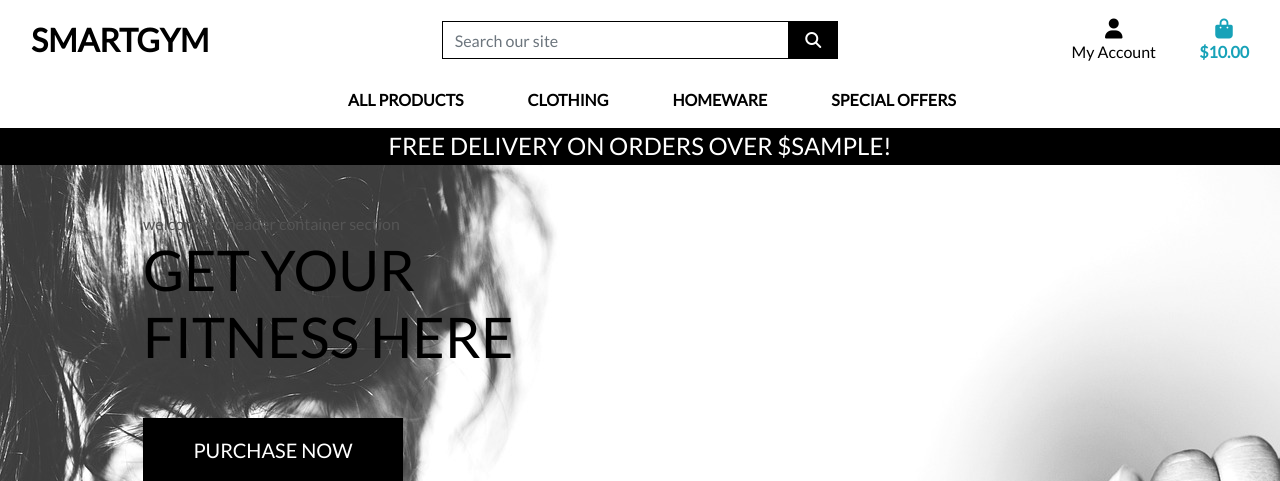
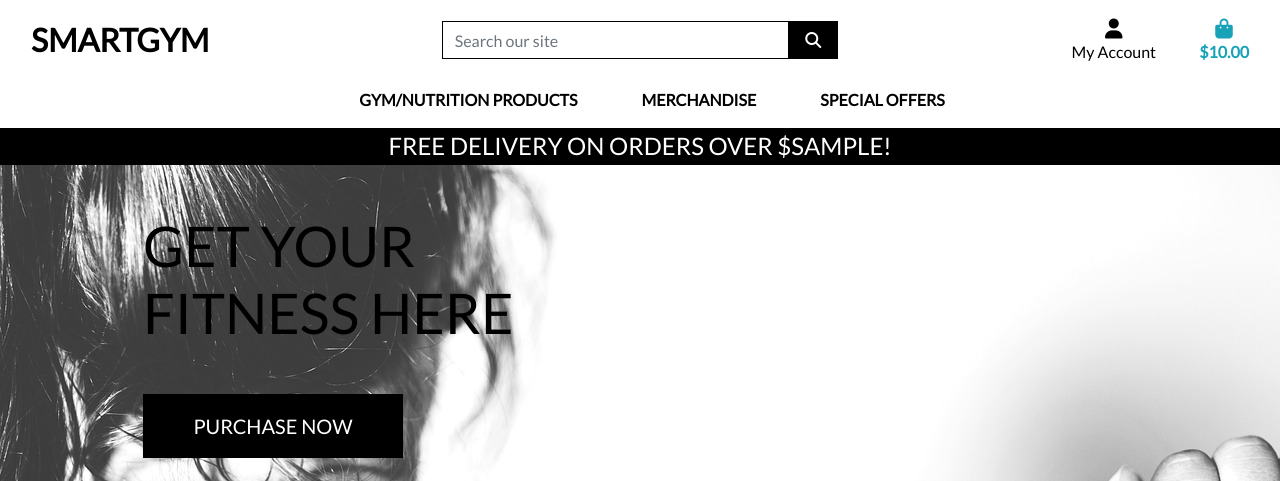
Before and after one commit to jamesrcutmore/smartgym, a Django app: template templates/home/index.html in a window 1280 px wide. Shown: the top 481 px of the page. Run offline with Django 3.2, Linux system fonts and the light colour scheme; the template is opened without the code that fills it: most values are stand-ins (such as "Sample title", 1, 10 or a date in 2020); some libraries are stand-ins or nearby versions.

Commit message:
nav bar reconfigured

```diff
--- a/templates/home/index.html
+++ b/templates/home/index.html
@@ -4,7 +4,7 @@
 {% block page_header %}
     <div class="container header-container mt-5">
         <div class="row">
-            <div class="col">welcome to header container section</div>
+            <div class="col"></div>
         </div>
     </div>
 {% endblock %}
--- a/templates/includes/main-nav.html
+++ b/templates/includes/main-nav.html
@@ -2,7 +2,7 @@
     <ul class="navbar-nav w-auto mx-auto">
         <li class="nav-item dropdown">
             <a class="logo-font font-weight-bold nav-link text-black mr-5" href="#" id="all-products-link" data-toggle="dropdown" aria-haspopup="true" aria-expanded="false">
-                All Products
+                Gym/Nutrition Products
             </a>
             <div class="dropdown-menu border-0" aria-labelledby="all-products-link">
                 <a href="" class="dropdown-item">By Price</a>
@@ -14,7 +14,7 @@
 
         <li class="nav-item dropdown">
             <a class="logo-font font-weight-bold nav-link text-black mr-5" href="#" id="clothing-link" data-toggle="dropdown" aria-haspopup="true" aria-expanded="false">
-                Clothing
+                Merchandise
             </a>
             <div class="dropdown-menu border-0" aria-labelledby="clothing-link">
                 <a href="" class="dropdown-item">Activewear &amp; Essentials</a>
@@ -24,7 +24,7 @@
             </div>
         </li>
 
-        <li class="nav-item dropdown">
+        <!--<li class="nav-item dropdown">
             <a class="logo-font font-weight-bold nav-link text-black mr-5" href="#" id="homeware-link" data-toggle="dropdown" aria-haspopup="true" aria-expanded="false">
                 Homeware
             </a>
@@ -33,7 +33,7 @@
                 <a href="" class="dropdown-item">Kitchen &amp; Dining</a>
                 <a href="" class="dropdown-item">All Homeware</a>
             </div>
-        </li>
+        </li>-->
 
         <li class="nav-item dropdown">
             <a class="logo-font font-weight-bold nav-link text-black" href="#" id="specials-link" data-toggle="dropdown" aria-haspopup="true" aria-expanded="false">
```
